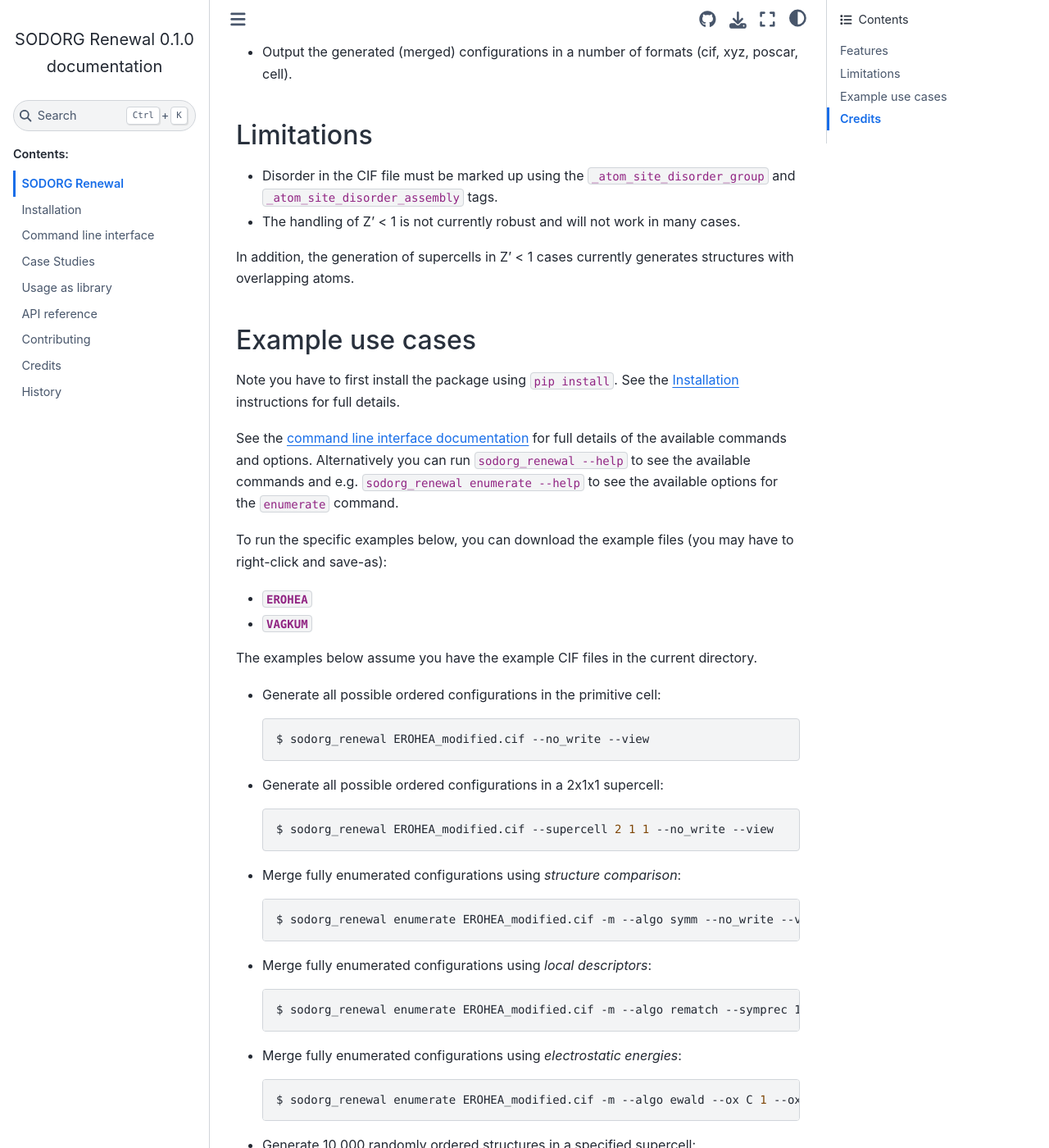
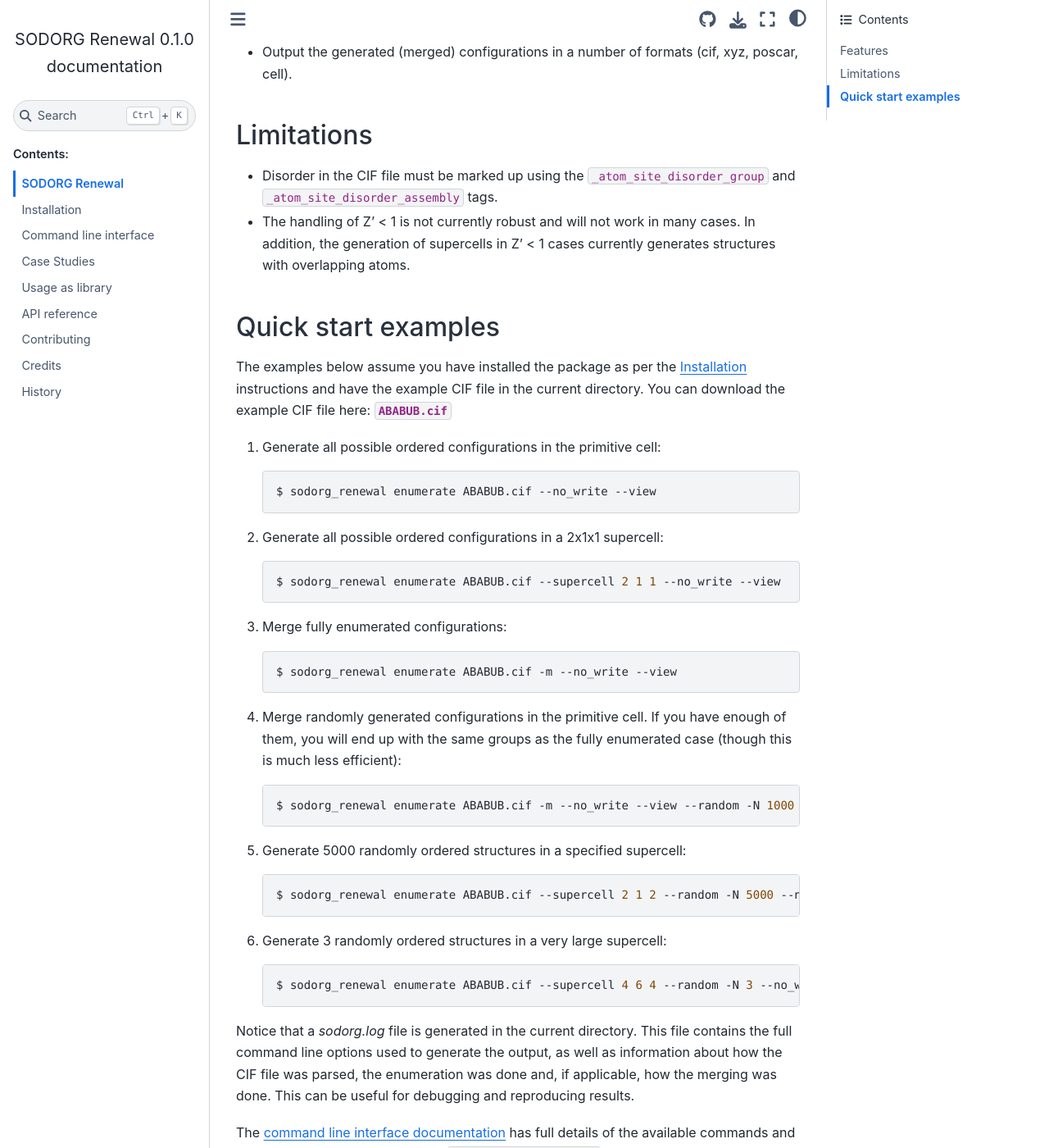
Before and after one commit to CCP-NC/orgdisord, a Sphinx documentation site: the page built from docs/readme.rst, in a window 1280 px wide and 1400 px high, scrolled down 736 px. Shown: the whole window at 82% size. Built offline with Sphinx 7.4.7 and the Sphinx Book theme 1.1.4, drawn with Linux system fonts in a browser that asks for light colours; some of the changed text lies outside the part shown.

Commit message:
[docs] updated readme and installation docs

```diff
--- a/README.rst
+++ b/README.rst
@@ -50,64 +50,49 @@ Limitations
 -----------
 
 * Disorder in the CIF file must be marked up using the ``_atom_site_disorder_group`` and ``_atom_site_disorder_assembly`` tags.
-* The handling of Z' < 1 is not currently robust and will not work in many cases.
-In addition, the generation of supercells in Z' < 1 cases currently generates structures with overlapping atoms.
+* The handling of Z' < 1 is not currently robust and will not work in many cases. In addition, the generation of supercells in Z' < 1 cases currently generates structures with overlapping atoms.
 
 
 
-Example use cases
------------------
+Quick start examples
+---------------------
 
-Note you have to first install the package using ``pip install``. See the :doc:`installation` instructions for full details.
+The examples below assume you have installed the package as per the :doc:`installation` instructions and have the example CIF file in the current directory. You can download the example CIF file here:
+:download:`ABABUB.cif <../examples/ABABUB.cif>`
 
-See the :doc:`command line interface documentation <cli>` for full details of the available commands and options. Alternatively you can run ``sodorg_renewal --help`` to see the available commands and e.g. ``sodorg_renewal enumerate --help`` to see the available options for the ``enumerate`` command.
+#. Generate all possible ordered configurations in the primitive cell: ::
 
-To run the specific examples below, you can download the example files (you may have to right-click and save-as):
+        $ sodorg_renewal enumerate ABABUB.cif --no_write --view
 
-* :download:`EROHEA <../examples/EROHEA_modified.cif>`
-* :download:`VAGKUM <../examples/VAGKUM.cif>`
+#. Generate all possible ordered configurations in a 2x1x1 supercell: ::
 
-The examples below assume you have the example CIF files in the current directory.
+        $ sodorg_renewal enumerate ABABUB.cif --supercell 2 1 1 --no_write --view
+
+#. Merge fully enumerated configurations: ::
+
+        $ sodorg_renewal enumerate ABABUB.cif -m --no_write --view
+
+#. Merge randomly generated configurations in the primitive cell. If you have enough of them, you will end up with the same groups as the fully enumerated case (though this is much less efficient): ::
+
+        $ sodorg_renewal enumerate ABABUB.cif -m --no_write --view --random -N 1000
+
+#. Generate 5000 randomly ordered structures in a specified supercell: ::
+
+        $ sodorg_renewal enumerate ABABUB.cif --supercell 2 1 2 --random -N 5000 --no_write --view
+
+#. Generate 3 randomly ordered structures in a very large supercell: ::
+
+        $ sodorg_renewal enumerate ABABUB.cif --supercell 4 6 4 --random -N 3 --no_write --view
 
 
-* Generate all possible ordered configurations in the primitive cell: ::
+Notice that a `sodorg.log` file is generated in the current directory. This file contains the full command line options used to generate the output, as well as information about how the CIF file was parsed, the enumeration was done and, if applicable, how the merging was done. This can be useful for debugging and reproducing results.
 
-        $ sodorg_renewal EROHEA_modified.cif --no_write --view
 
-* Generate all possible ordered configurations in a 2x1x1 supercell: ::
+The :doc:`command line interface documentation <cli>` has full details of the available commands and options. Alternatively you can run ``sodorg_renewal --help`` to see the available commands and e.g. ``sodorg_renewal enumerate --help`` to see the available options for the ``enumerate`` command.
 
-        $ sodorg_renewal EROHEA_modified.cif --supercell 2 1 1 --no_write --view
-
-* Merge fully enumerated configurations using *structure comparison*: ::
-
-        $ sodorg_renewal enumerate EROHEA_modified.cif -m --algo symm --no_write --view
-
-* Merge fully enumerated configurations using *local descriptors*: ::
-
-        $ sodorg_renewal enumerate EROHEA_modified.cif -m --algo rematch --symprec 1e-2 --no_write --view
-
-* Merge fully enumerated configurations using *electrostatic energies*: ::
-
-        $ sodorg_renewal enumerate EROHEA_modified.cif -m --algo ewald --ox C 1 --ox H 1 --ox N -3 --ox O -2 --no_write --view
-
-* Generate 10 000 randomly ordered structures in a specified supercell: ::
-
-        $ sodorg_renewal enumerate EROHEA_modified.cif --supercell 2 1 2 --random --maxiters 10000 --no_write --view
-
-Notice that a `sodorg.log` file is generated in the current directory. This file contains the full command line options used to generate the output, as well as information about how the CIF file was parsed, the enumeration was done and, if applicable, how the merging was done. This can be useful for debugging and reproducing results.
 
 .. note::
 
         For each of these examples we included the ``--no_write`` option to prevent the configurations from being written to file. Without this flag, the code will write the configurations, in extended xyz format, into a directory named `sodorg-results`, and it will also generate a .csv file containing a summary of the generated structures.
 
         We also included the ``--view`` option to visualise the merged configurations using ASE. In the ASE GUI, you can click View→Colors and select color By Tag to easily see the different disorder assemblies and groups. You can also click View→Show Tags to see the tags associated with each atom.
-
-
-
-Credits
--------
-
-This package was created with Cookiecutter_ and the `audreyr/cookiecutter-pypackage`_ project template.
-
-.. _Cookiecutter: https://github.com/audreyr/cookiecutter
-.. _`audreyr/cookiecutter-pypackage`: https://github.com/audreyr/cookiecutter-pypackage
```
Also changed, not shown: docs/installation.rst (+33 -25 lines).
